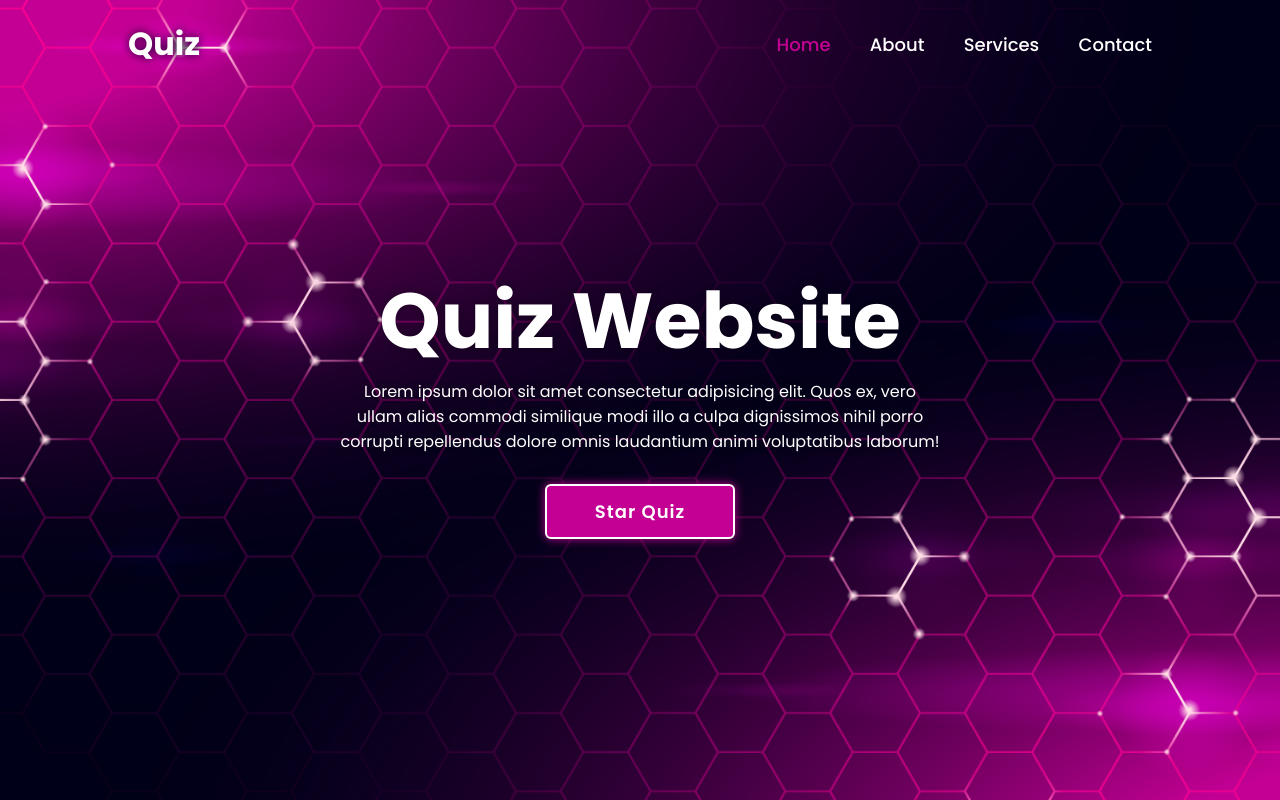
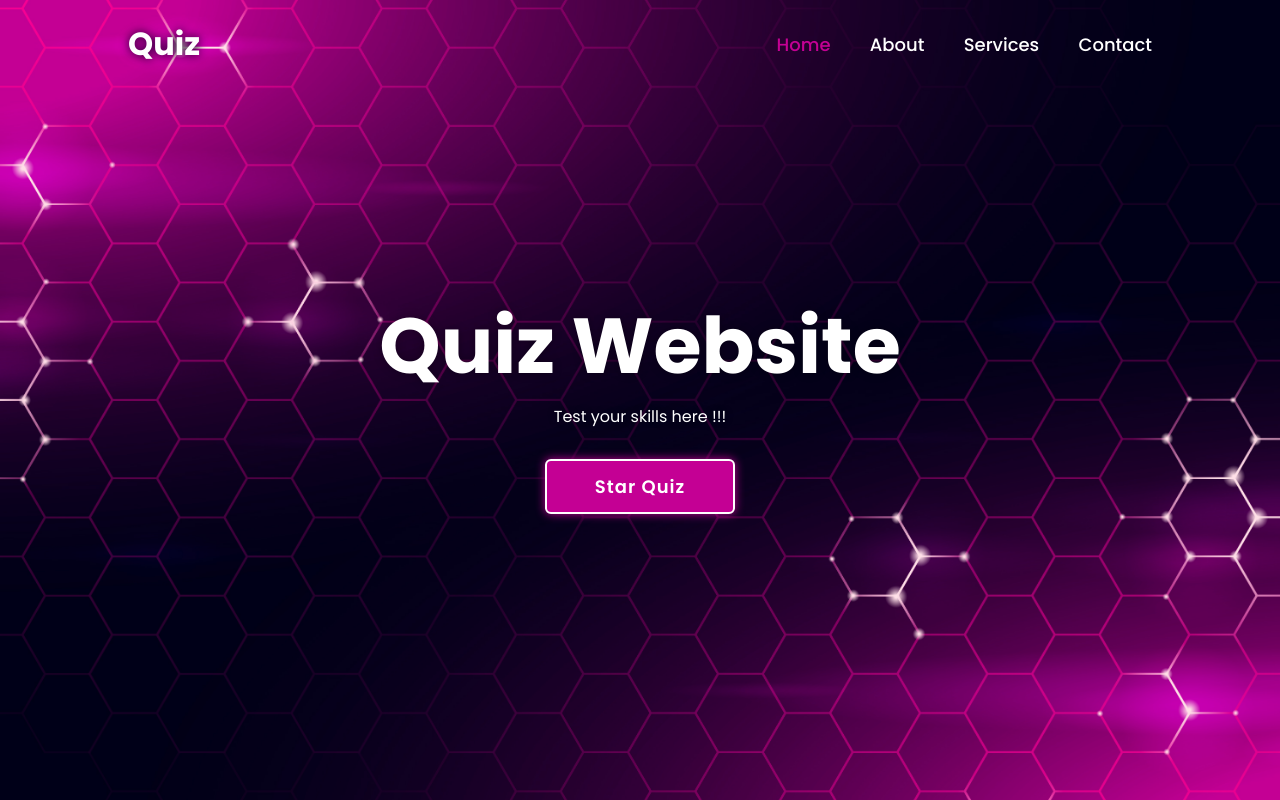
Before and after one commit to GAURANG16AGRAWAL/Quiz-App, a plain HTML site: page index.html in a window 1280 px wide. Shown: the top 800 px of the page. Drawn offline with Linux system fonts and the light colour scheme.

Commit message:
Update index.html

```diff
--- a/index.html
+++ b/index.html
@@ -63,7 +63,7 @@
                 <div class="home-content">
                     <h1>Quiz Website</h1>
                     <p>
-                    Lorem ipsum dolor sit amet consectetur adipisicing elit. Quos ex, vero ullam alias commodi similique modi illo a culpa dignissimos nihil porro corrupti repellendus dolore omnis laudantium animi voluptatibus laborum!
+                    Test your skills here !!!
                     </p>
                     <button class="start-btn">Star Quiz</button>
                 </div>
```
